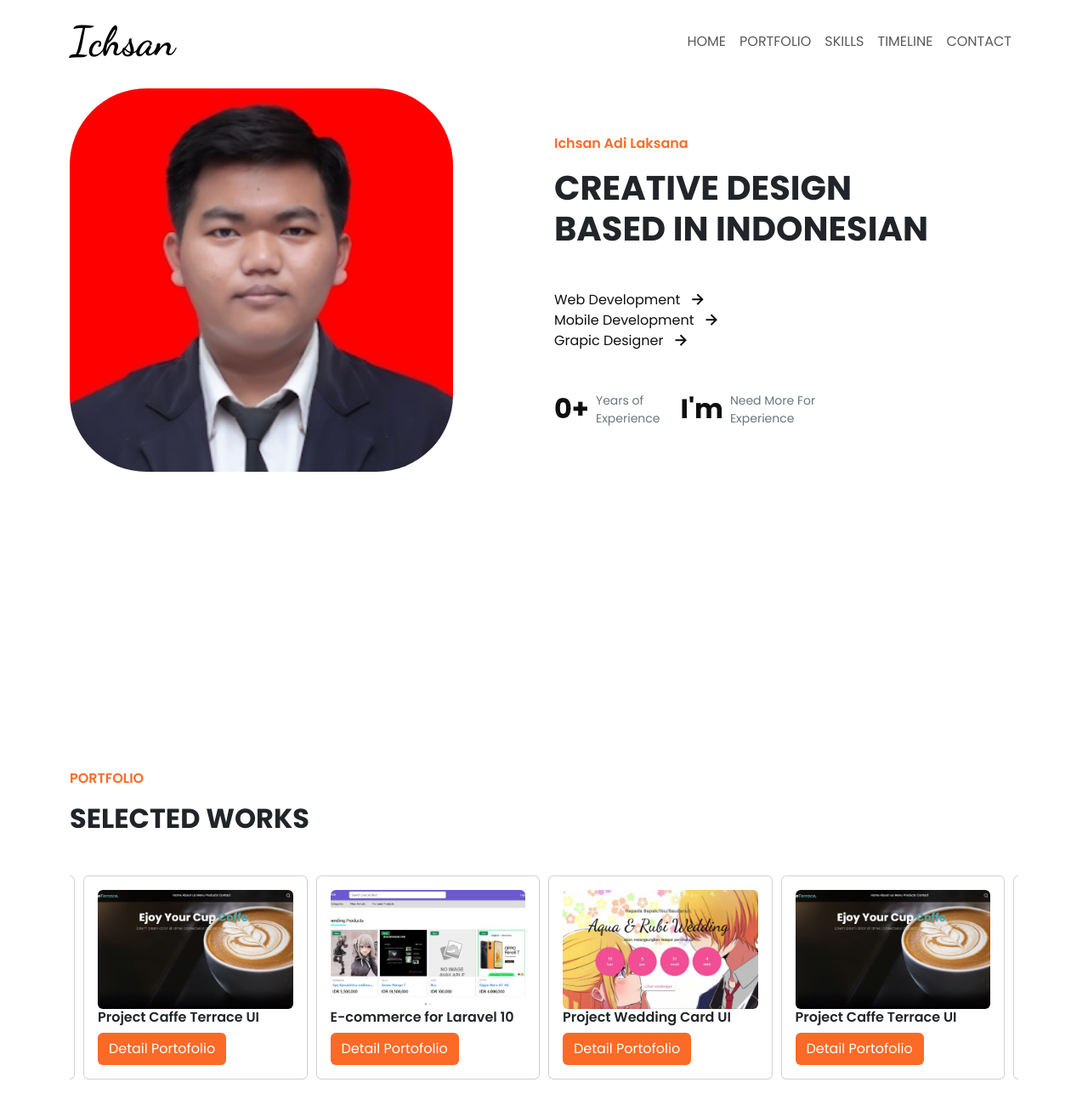
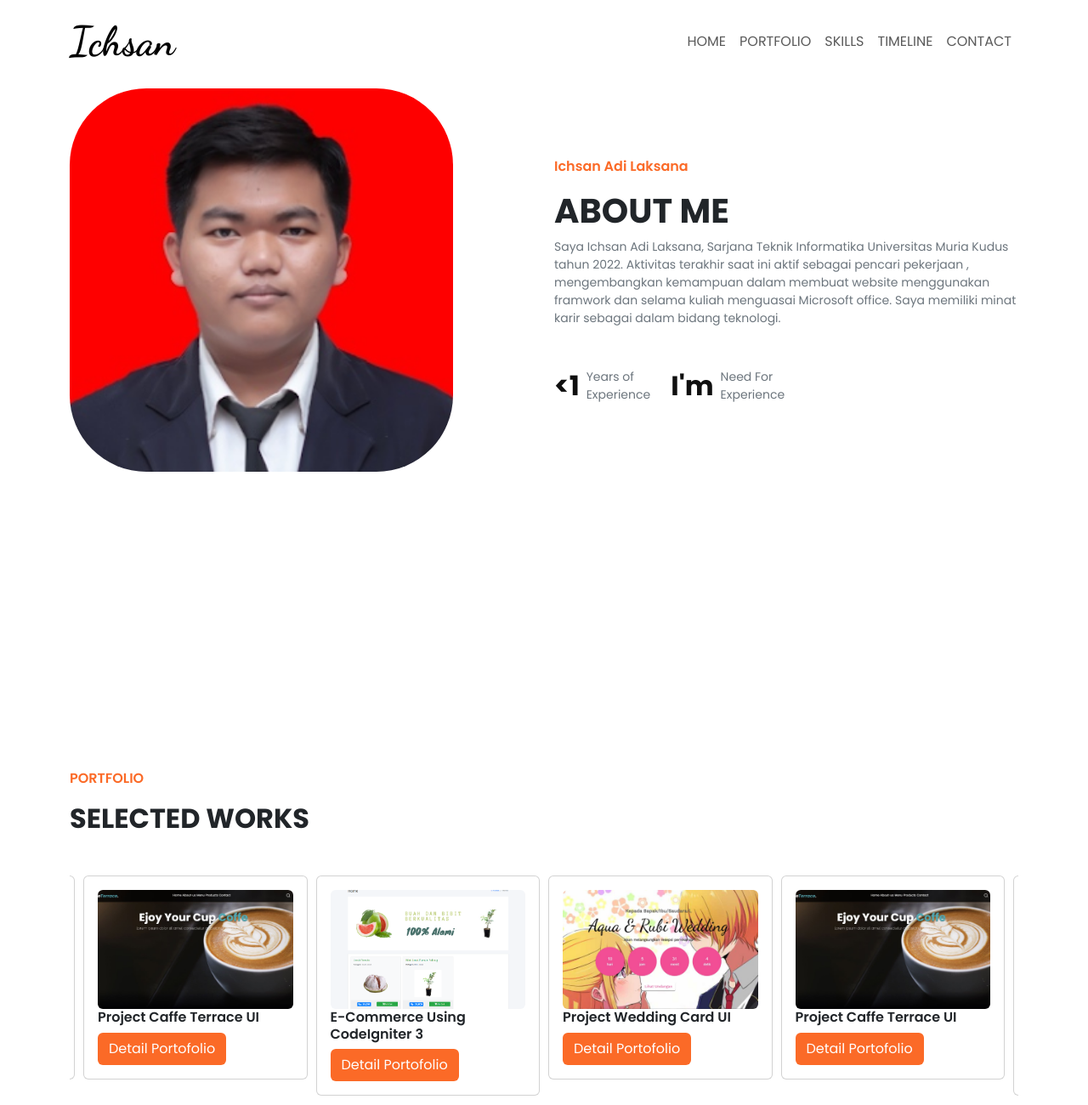
Before and after one commit to gawrgu/portfolio, a plain HTML site: page index.html in a window 1280 px wide. Shown: the top 1300 px of the page at 85% size. Drawn offline with Linux system fonts and the light colour scheme.

Commit message:
change header

```diff
--- a/index.html
+++ b/index.html
@@ -67,40 +67,27 @@
             <img src="image/profile.png" class="header-img" alt="" />
           </div>
           <div class="col-md-6">
-            <p class="text-orange fw-semibold">Ichsan Adi Laksana</p>
-            <h1 class="header-title section-title mb-5">
-              creative design <br class="d-none d-md-block" />
-              based in indonesian
-            </h1>
-            <a
-              href="#"
-              class="header-skill d-inline-flex align-items-center gap-2">
-              Web Development <i class="bx bx-right-arrow-alt fs-4"></i>
-            </a>
-            <br />
-            <a
-              href="#"
-              class="header-skill d-inline-flex align-items-center gap-2">
-              Mobile Development <i class="bx bx-right-arrow-alt fs-4"></i>
-            </a>
-            <br />
-            <a
-              href="#"
-              class="header-skill d-inline-flex align-items-center gap-2">
-              Grapic Designer <i class="bx bx-right-arrow-alt fs-4"></i>
-            </a>
+            <p class="text-orange fw-semibold name">Ichsan Adi Laksana</p>
+            <h1 class="header-title section-title">About me</h1>
+            <p class="text-secondary justify-content-between fs-7 mb-0">
+              Saya Ichsan Adi Laksana, Sarjana Teknik Informatika Universitas
+              Muria Kudus tahun 2022. Aktivitas terakhir saat ini aktif sebagai
+              pencari pekerjaan , mengembangkan kemampuan dalam membuat website
+              menggunakan framwork dan selama kuliah menguasai Microsoft office.
+              Saya memiliki minat karir sebagai dalam bidang teknologi.
+            </p>
             <div class="d-flex align-items-center gap-4 mt-5">
               <div class="d-flex align-items-center gap-2">
-                <h2 class="header-skill fw-bold mb-0">0+</h2>
+                <h2 class="header-skill fw-bold mb-0"><1</h2>
                 <p class="text-secondary fs-7 mb-0">
                   Years of <br />
                   Experience
                 </p>
               </div>
-              <div class="d-flex align-items-center gap-2 experience">
+              <div class="d-flex align-items-center gap-2">
                 <h2 class="header-skill fw-bold mb-0">I'm</h2>
                 <p class="text-secondary fs-7 mb-0">
-                  Need More For <br />
+                  Need For <br />
                   Experience
                 </p>
               </div>
@@ -122,11 +109,16 @@
             <div class="card">
               <div class="card-body">
                 <img
-                  src="image/project1.jpg"
+                  src="image/project4.png"
                   alt="Project 1"
                   class="card-img-top rounded" />
-                <h6 class="fw-semibold">E-commerce for Laravel 10</h6>
-                <a href="#" class="btn btn-orange">Detail Portofolio</a>
+                <h6 class="fw-semibold">E-Commerce Using CodeIgniter 3</h6>
+                <a
+                  href="https://bit.ly/3Lk5ELL"
+                  target="_blank"
+                  class="btn btn-orange"
+                  >Detail Portofolio</a
+                >
               </div>
             </div>
             <div class="card">
@@ -153,6 +145,7 @@
                 <h6 class="fw-semibold">Project Caffe Terrace UI</h6>
                 <a
                   href="https://gawrgu.github.io/caffe-terrace/"
+                  target="_blank"
                   class="btn btn-orange"
                   >Detail Portofolio</a
                 >
--- a/styles/style.css
+++ b/styles/style.css
@@ -26,6 +26,10 @@ img {
 
 a {
   text-decoration: none;
+}
+
+h2 {
+  font-size: var(--h2-font-size);
 }
 /* Global Css */
 section {
@@ -99,6 +103,10 @@ section .section-title {
 
 .header-section .header-skill {
   color: var(--dark);
+}
+
+.header-section .header-skill .fs-7 {
+  font-size: var(--small-font-size);
 }
 .header-section .header-skill:hover {
   color: var(--primary);
@@ -227,6 +235,10 @@ footer {
   html {
     font-size: 50%;
   }
+  .header-section .name,
+  .header-section h1 {
+    text-align: center;
+  }
 }
 /* Tiny Mobile */
 @media screen and (max-width: 350px) {
```
Also changed, not shown: image/project4.png (added).
